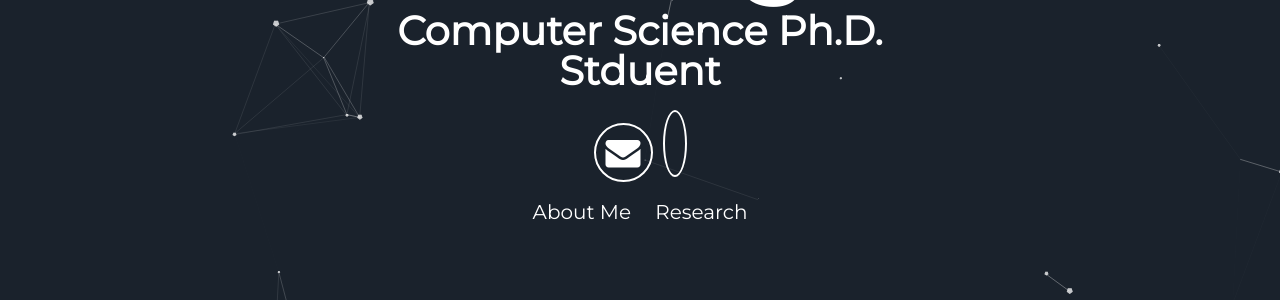
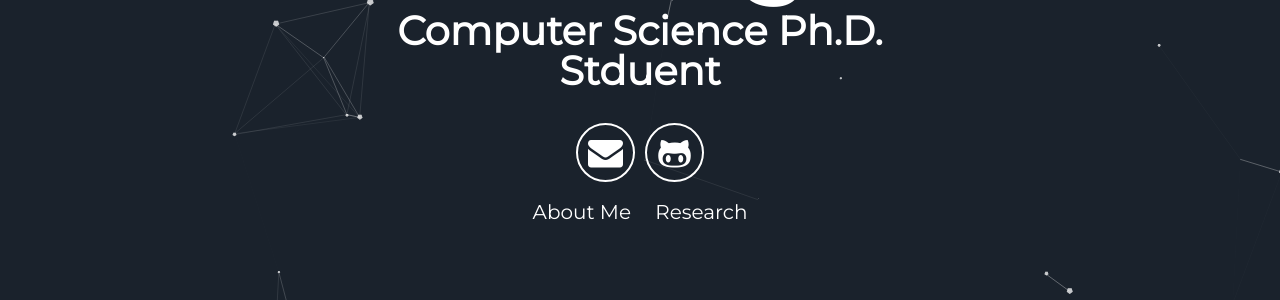
Before and after one commit to imngui/imngui.github.io, a Jekyll site: the page built from index.html, in a window 1280 px wide. Shown: the part 421-721 px from the top of the page. Built offline with Jekyll 4.4.1, drawn with Linux system fonts in a browser that asks for light colours.

Commit message:
Updated README.md

```diff
--- a/_includes/header.html
+++ b/_includes/header.html
@@ -6,7 +6,7 @@
       </h1>
       <div class="header-icons">
         <a aria-label="Send email" href="mailto:ingui2@illinois.edu" rel="nofollow"><i class="icon fa fa-envelope"></i></a>
-        <a aria-label="My Github" target="_blank" href=""><i class="icon" aria-hidden="true"></i></a>
+        <a aria-label="My Github" target="_blank" href=""><i class="icon fa fa-github-alt" ></i></a>
       </div>
       <div class="header-links">
         <a class="link" href="#about" data-scroll>About Me</a>
```
